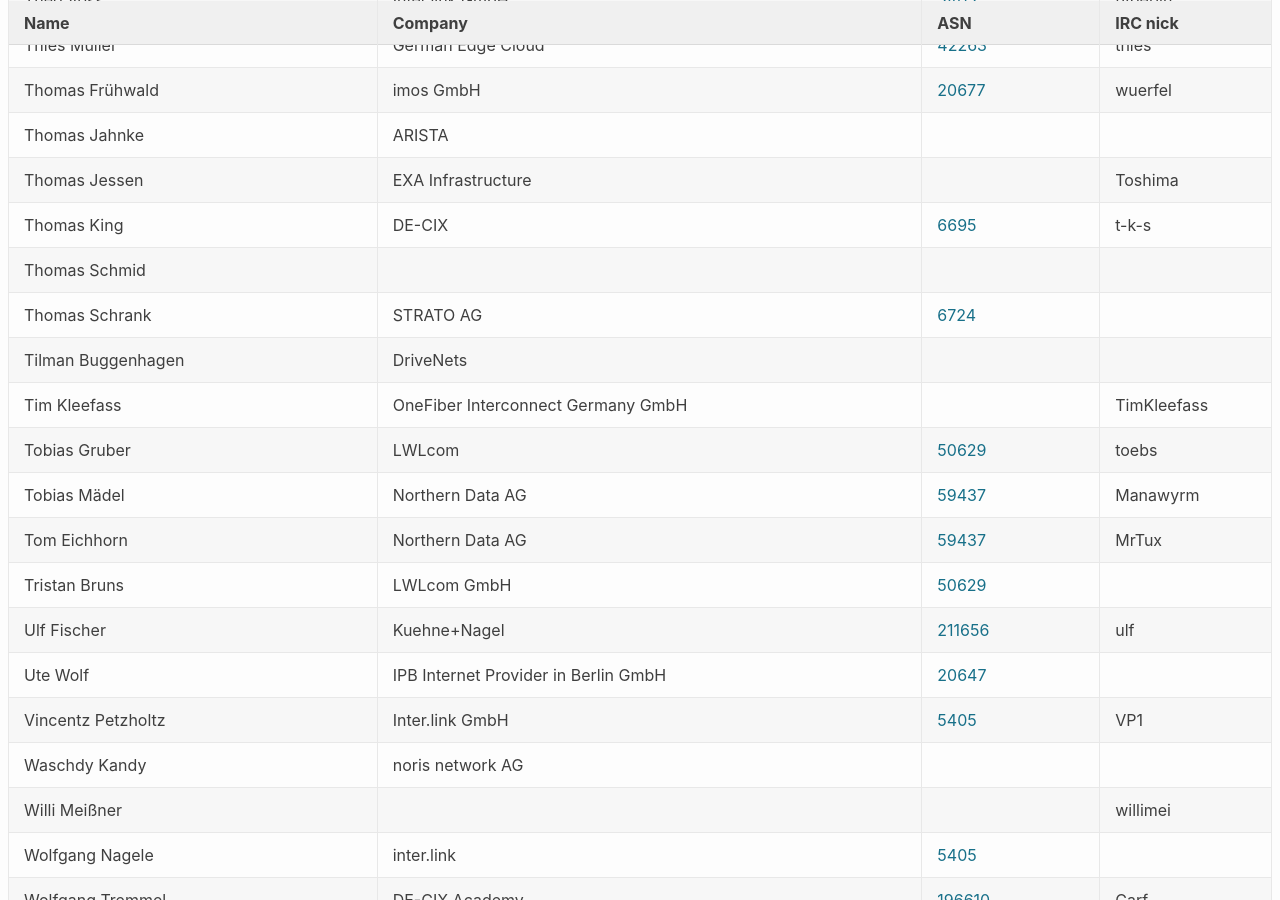
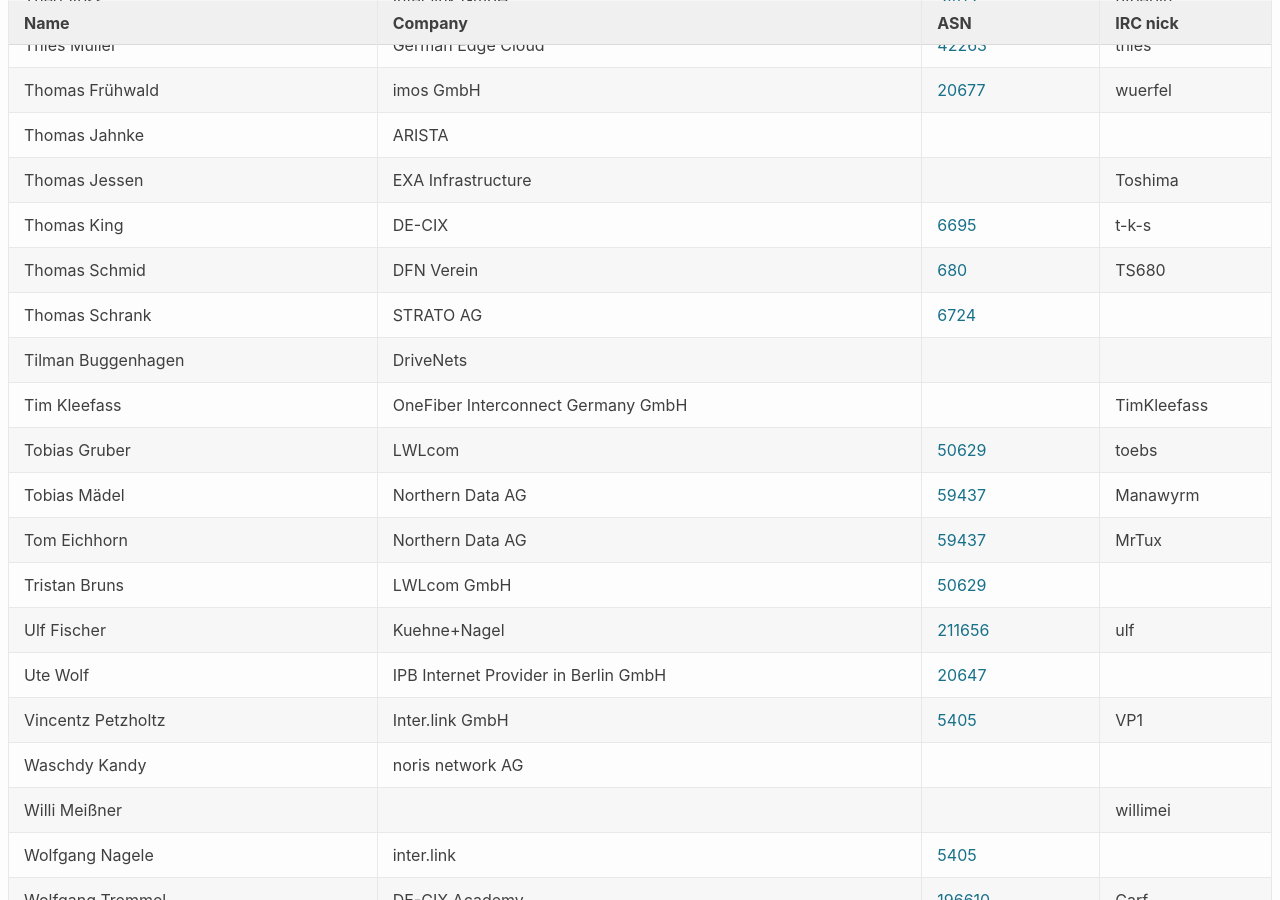
Before and after one commit to denog/pretix-attendeelist, a Jekyll site: the page built from denog14/index.md, in a window 1280 px wide and 900 px high, scrolled down 5644 px. Built offline with Jekyll 4.4.1, drawn with Linux system fonts in a browser that asks for light colours.

Commit message:
Latest data: Thu Oct  6 09:54:09 UTC 2022

```diff
--- a/_data/attendees_denog14_onsite.json
+++ b/_data/attendees_denog14_onsite.json
@@ -763,9 +763,9 @@
   },
   {
     "name": "Thomas Schmid",
-    "company": null,
-    "irc": null,
-    "asn": null
+    "company": "DFN Verein",
+    "irc": "TS680",
+    "asn": "680"
   },
   {
     "name": "Thomas Schrank",
```
